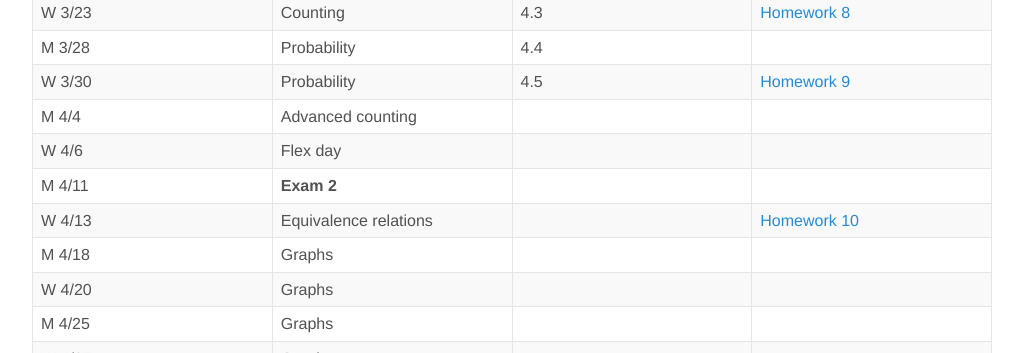
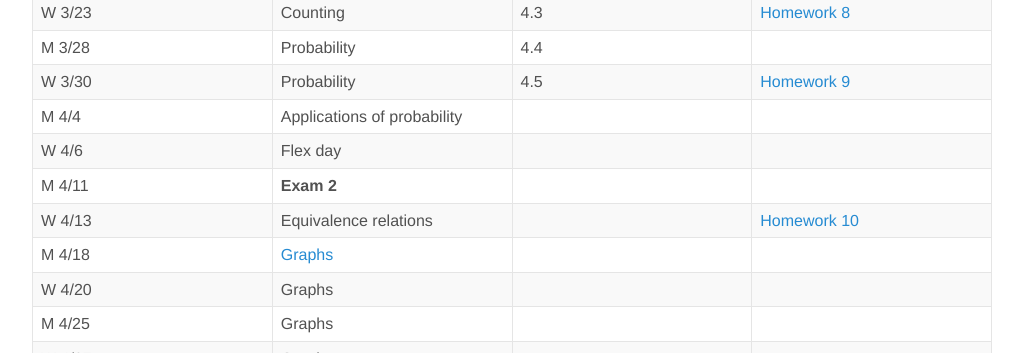
Before and after one commit to jnylam/jnylam.github.io, a Jekyll site: the page built from _courses/55/index.md, in a window 1280 px wide. Shown: the part 1010-1363 px from the top of the page, without its empty margins (128-1151 px from the left). Built offline with Jekyll 4.4.1, drawn with Linux system fonts in a browser that asks for light colours.

```diff
--- a/_courses/55/index.md
+++ b/_courses/55/index.md
@@ -28,11 +28,11 @@ M 3/21 | Counting | 4.3<!-- Week 8 -->
 W 3/23 | Counting | 4.3 | [Homework 8](homework08.html)
 M 3/28 | Probability | 4.4 <!-- Week 9 -->
 W 3/30 | Probability | 4.5 | [Homework 9](homework09.html)
-M 4/4  | Advanced counting | <!-- Week 10 -->
+M 4/4  | Applications of probability | <!-- Week 10 -->
 W 4/6  | Flex day |
 M 4/11 | __Exam 2__ | <!-- Week 11 -->
 W 4/13 | Equivalence relations | | [Homework 10](homework10.html)
-M 4/18 | Graphs | <!-- Week 12 -->
+M 4/18 | [Graphs](graphs.pdf) | <!-- Week 12 -->
 W 4/20 | Graphs |
 M 4/25 | Graphs | <!-- Week 13 -->
 W 4/27 | Graphs |
```
